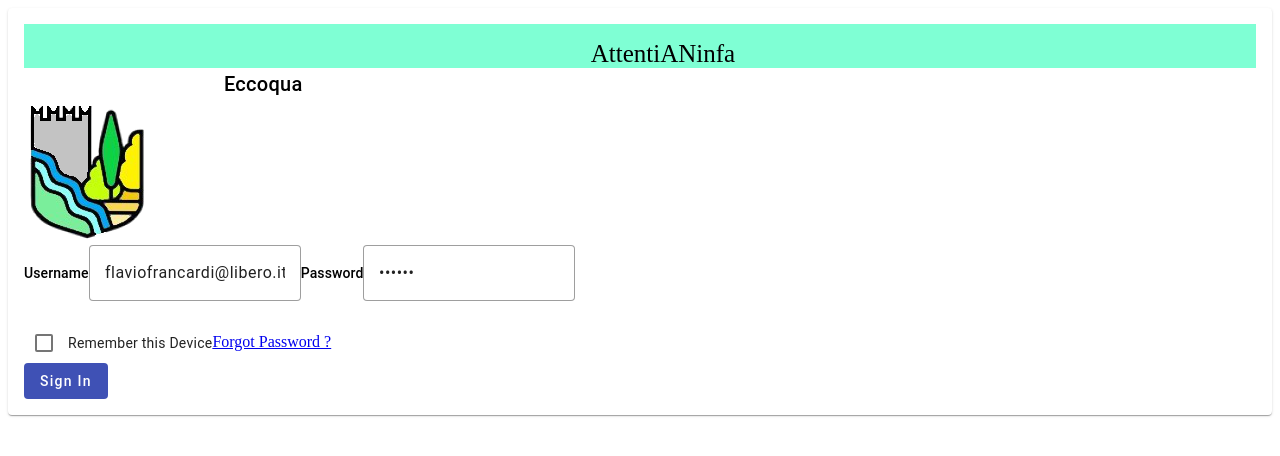
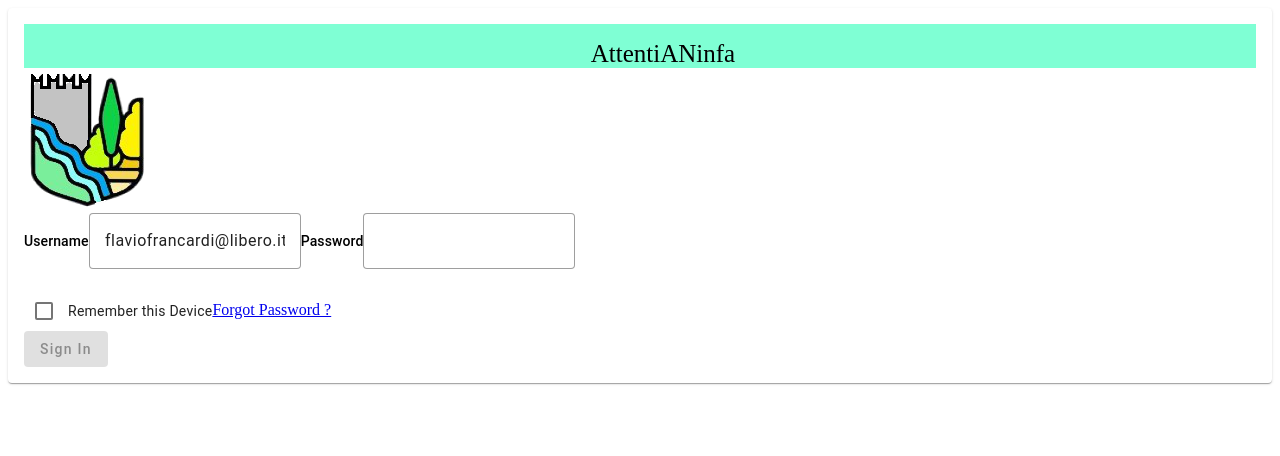
Before and after one commit to Bluefeniz/course_api_data, an Angular app: page / in a window 1280 px wide. Shown: the top 456 px of the page. Built offline with nearby package versions, Linux system fonts and the light colour scheme.

Commit message:
messo a punto touched form in  html con mess ngIf

```diff
--- a/src/app/login/login.component.html
+++ b/src/app/login/login.component.html
@@ -36,7 +36,7 @@
 
 
           <div class="text-center">
-              <mat-card-title  class="titleAuth">Eccoqua</mat-card-title>
+              <mat-card-title *ngIf="!loginForm.valid && loginForm.get('password')?.touched" class="titleAuth">Inserisci la password per accedere</mat-card-title>
               <img src="/assets/Caetani_Ninfa-1dinho-removebg-preview.png" class="app-logo" alt="logo" />
           </div>
 
--- a/src/app/login/login.component.ts
+++ b/src/app/login/login.component.ts
@@ -1,6 +1,7 @@
 import { Component, OnInit } from '@angular/core';
 import { DataService } from '../data.service';
 import { FormGroup, FormBuilder, FormControl, Form, Validators } from '@angular/forms';
+import { NonNullAssert } from '@angular/compiler';
 
 
 
@@ -14,26 +15,29 @@ import { FormGroup, FormBuilder, FormControl, Form, Validators } from '@angular/
 
 export class LoginComponent implements OnInit{
 
-
+  data = this.dataService.getUser("");
   loginForm!: FormGroup;
   errorMessage: any;
   isLoginFailed: any;
 
-  constructor() {}
+  constructor(private dataService: DataService) {}
 
 
   ngOnInit(): void {
     console.log("loginOnInit");
-    this.loginForm = new FormGroup({
-      username: new FormControl('flaviofrancardi@libero.it', Validators.required), //, Validators.email]),
-      password: new FormControl('ciucci', Validators.required)
+    this.loginForm = new FormGroup({ //crea controllo sul form username
+      username: new FormControl('flaviofrancardi@libero.it', Validators.required), //, Validators.email]), //assegna i valori iniziali
+      password: new FormControl('', Validators.required)                        //oppure null
     })
   }
       // Qui puoi gestire i dati ricevuti
 
 
   onSubmit() {
-    //const userNameValue = this.formGroup.get('username')?.value;
-    console.log(this.loginForm)
+    var userNameValue = this.loginForm.get('username')?.value;
+    console.log(userNameValue); // stampa il valore del campo username
+    //console.log(this.loginForm); // stampa tutto il form group
+    console.log(this.data = this.dataService.getUser(userNameValue));
+
   }
 }
```
